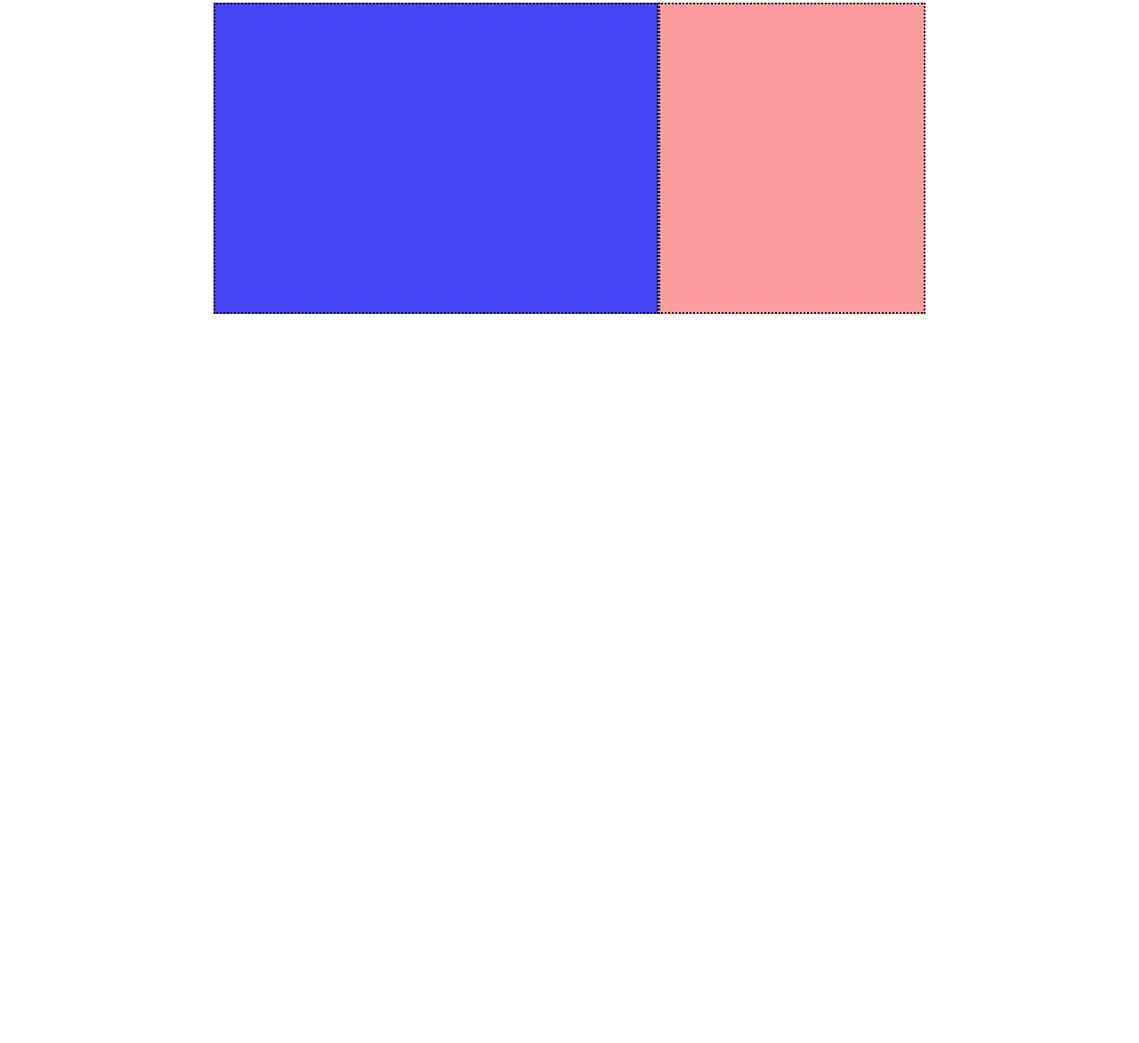
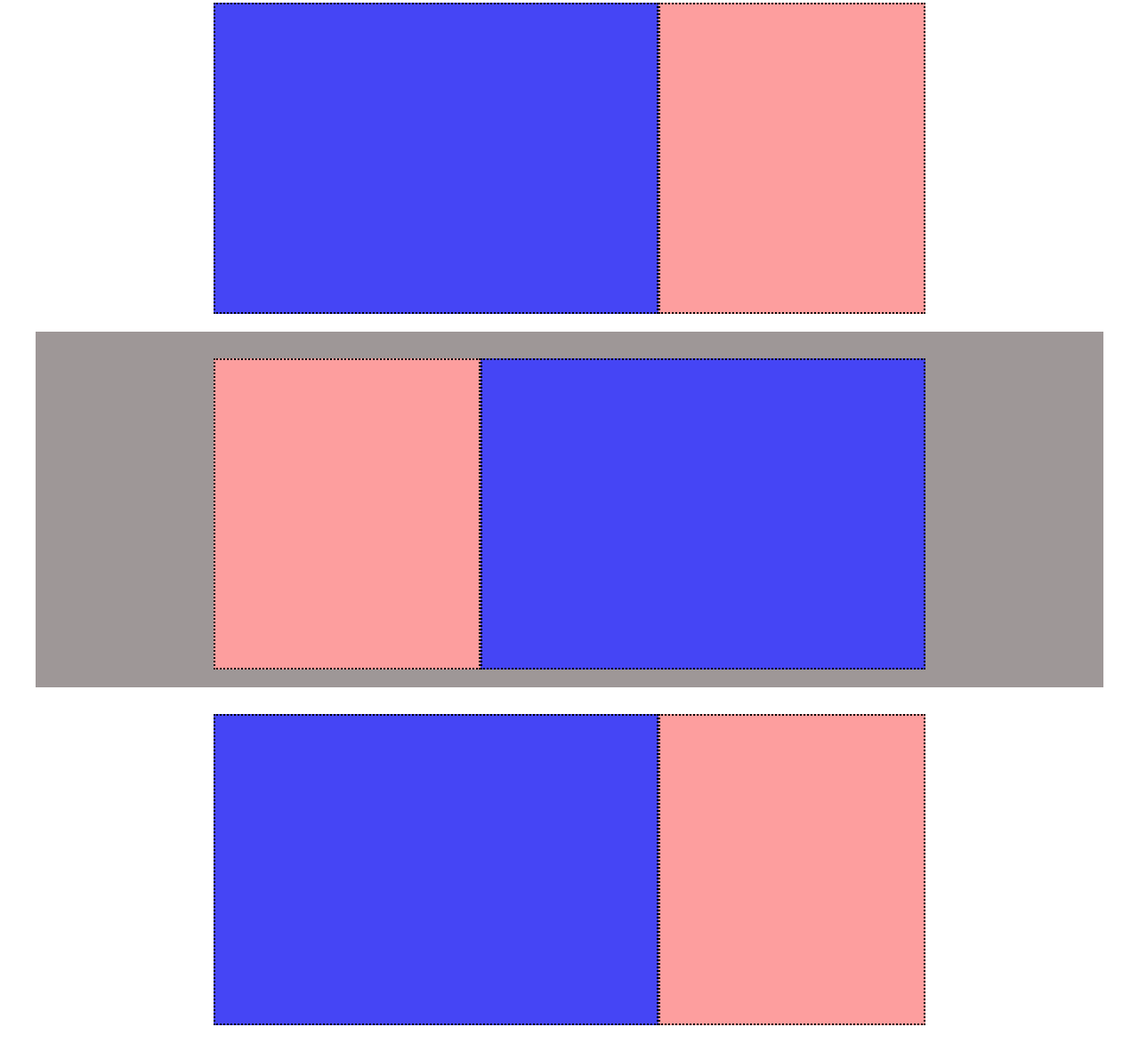
Before and after one commit to anthony-mure/htmlcss-struttura-discord, a plain HTML site: page index.html in a window 1280 px wide. Shown: the part 509-1682 px from the top of the page at 89% size. Before the commit the page ends 882 px from the top, so only its background shows below. Drawn offline with Linux system fonts and the light colour scheme.

Commit message:
[add]section-4

```diff
--- a/assets/css/style.css
+++ b/assets/css/style.css
@@ -26,13 +26,24 @@ header {
   height: 400px;
 }
 
-.sezione-2 {
+.sezione-2,
+.sezione-4 {
   max-width: 1200px;
   margin: 0 auto;
   background-color: white;
   height: 400px;
   display: flex;
   justify-content: center;
+}
+
+.sezione-3 {
+  background-color: rgb(158, 151, 151);
+  display: flex;
+  max-width: 1200px;
+  margin: 0 auto;
+  height: 400px;
+  justify-content: center;
+
 }
 
 .box-lightblue {
--- a/index.html
+++ b/index.html
@@ -41,11 +41,17 @@
 
     </section>
 
+    <!--section-3-->
+    <section class="sezione-3">
+      <div class="box-rose border-black"></div>
+      <div class="box-lightblue border-black"></div>
+    </section>
 
-    <section class="sezione-3"></section>
-
-
-    <section class="sezione-4"></section>
+    <!--section-4(uguale alla section-2)-->
+    <section class="sezione-4">
+      <div class="box-lightblue border-black"></div>
+      <div class="box-rose border-black"></div>
+    </section>
 
 
     <section class="sezione-5"></section>
```
